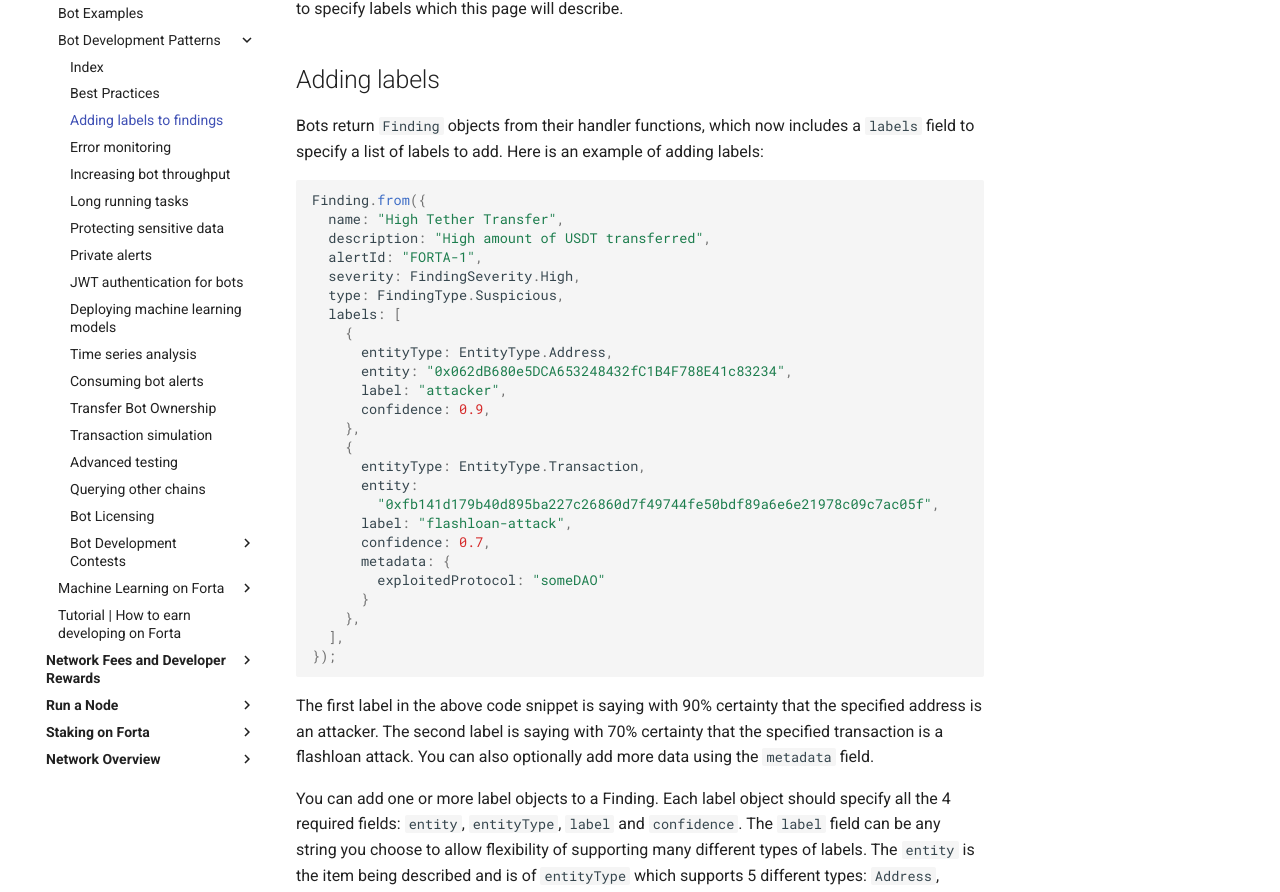
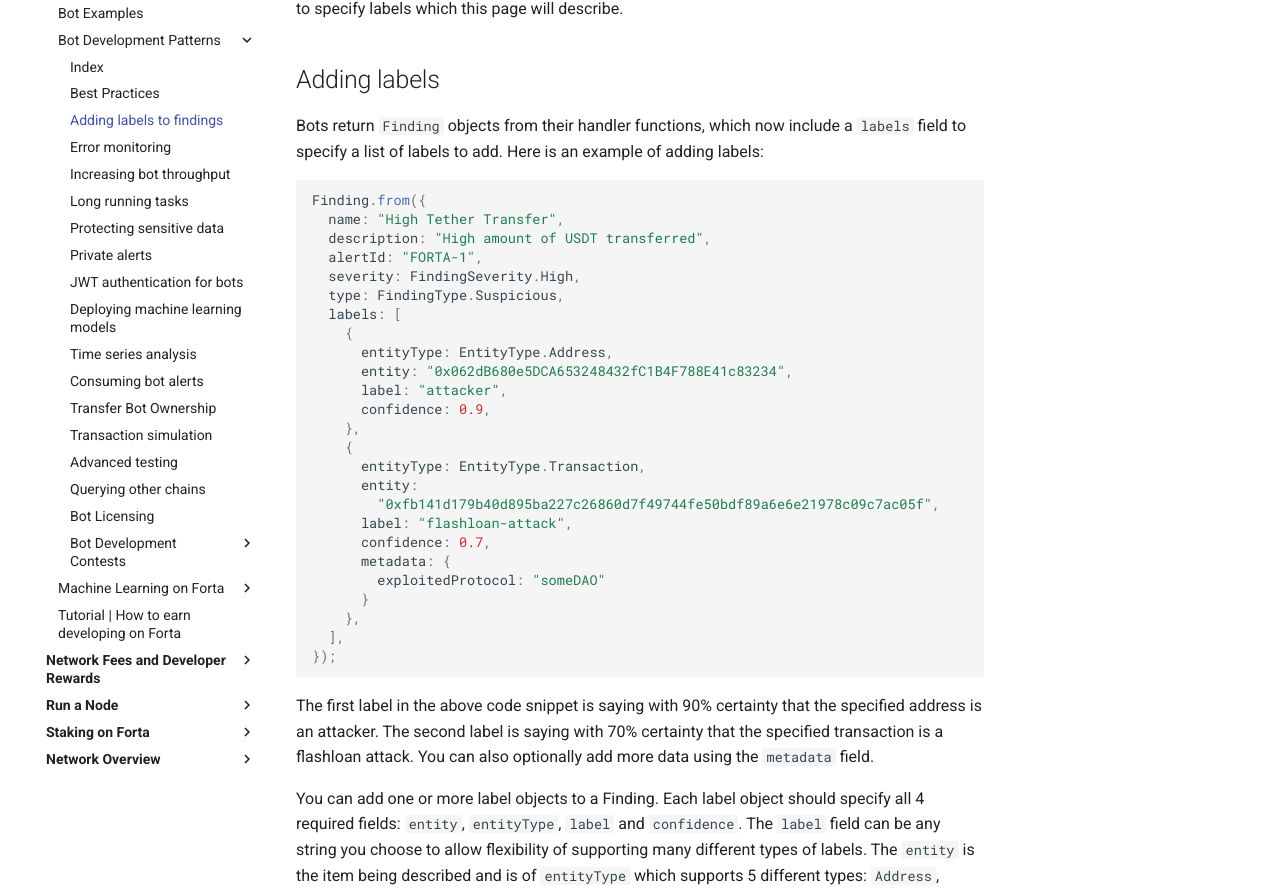
Before and after one commit to forta-network/docs, an MkDocs documentation site: the page built from docs/labels.md, in a window 1280 px wide and 1400 px high. Shown: the part 260-1152 px from the top of the window. Built offline with MkDocs 1.6.1 and Material for MkDocs 9.7.7, drawn with Linux system fonts in a browser that asks for light colours.

Commit message:
Update Labels doc

````diff
--- a/docs/labels.md
+++ b/docs/labels.md
@@ -4,7 +4,7 @@ Labels provide a way to add more contextual data to findings generated by Forta
 
 ## Adding labels
 
-Bots return `Finding` objects from their handler functions, which now includes a `labels` field to specify a list of labels to add. Here is an example of adding labels:
+Bots return `Finding` objects from their handler functions, which now include a `labels` field to specify a list of labels to add. Here is an example of adding labels:
 
 ```javascript
 Finding.from({
@@ -36,7 +36,7 @@ Finding.from({
 
 The first label in the above code snippet is saying with 90% certainty that the specified address is an attacker. The second label is saying with 70% certainty that the specified transaction is a flashloan attack. You can also optionally add more data using the `metadata` field.
 
-You can add one or more label objects to a Finding. Each label object should specify all the 4 required fields: `entity`, `entityType`, `label` and `confidence`. The `label` field can be any string you choose to allow flexibility of supporting many different types of labels. The `entity` is the item being described and is of `entityType` which supports 5 different types: `Address`, `Transaction`, `Block`, `Url` and `Unknown`. The `confidence` level should be a number between 0 and 1.
+You can add one or more label objects to a Finding. Each label object should specify all 4 required fields: `entity`, `entityType`, `label` and `confidence`. The `label` field can be any string you choose to allow flexibility of supporting many different types of labels. The `entity` is the item being described and is of `entityType` which supports 5 different types: `Address`, `Transaction`, `Block`, `Url` and `Unknown`. The `confidence` level should be a number between 0 and 1.
 
 ## Removing labels
 
````
